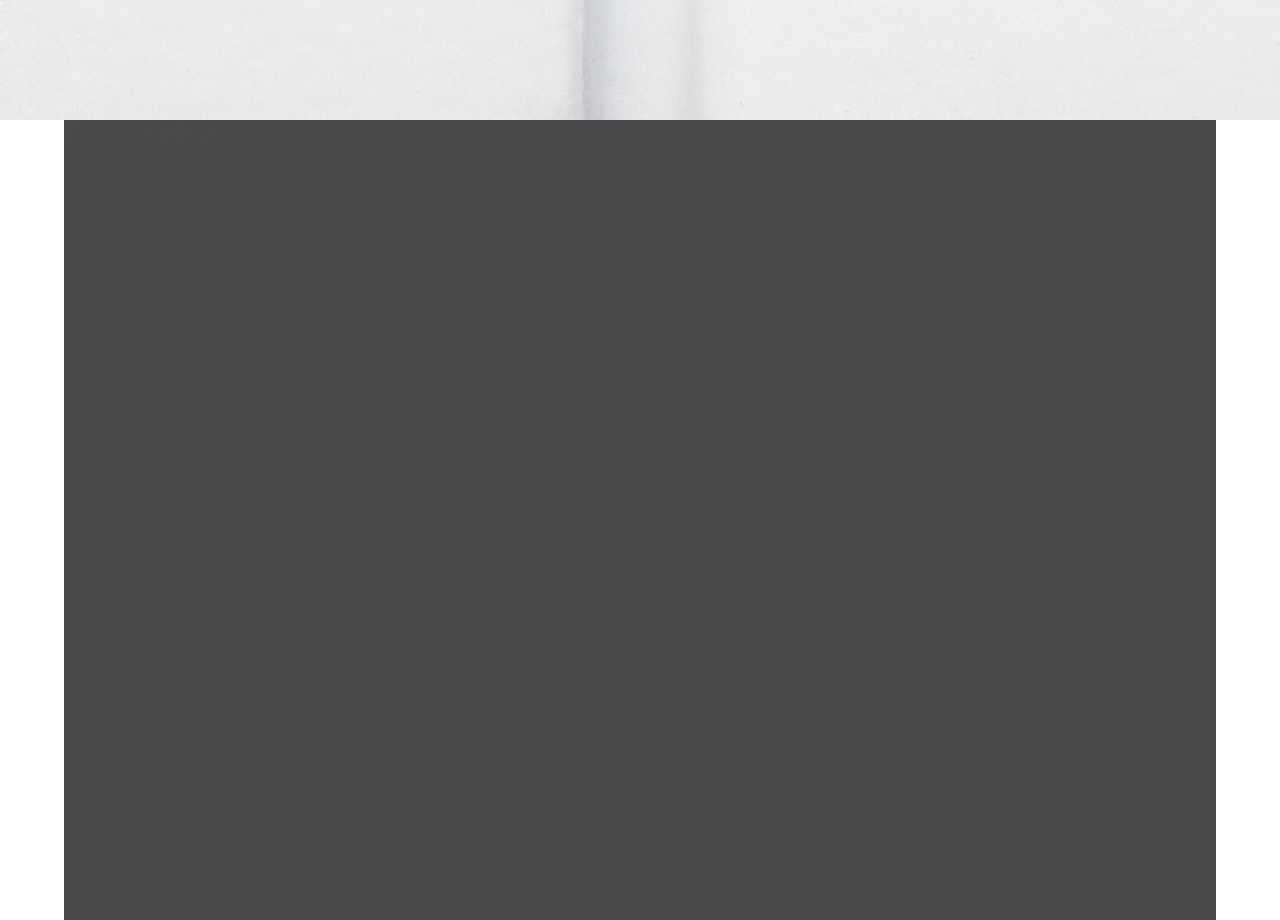
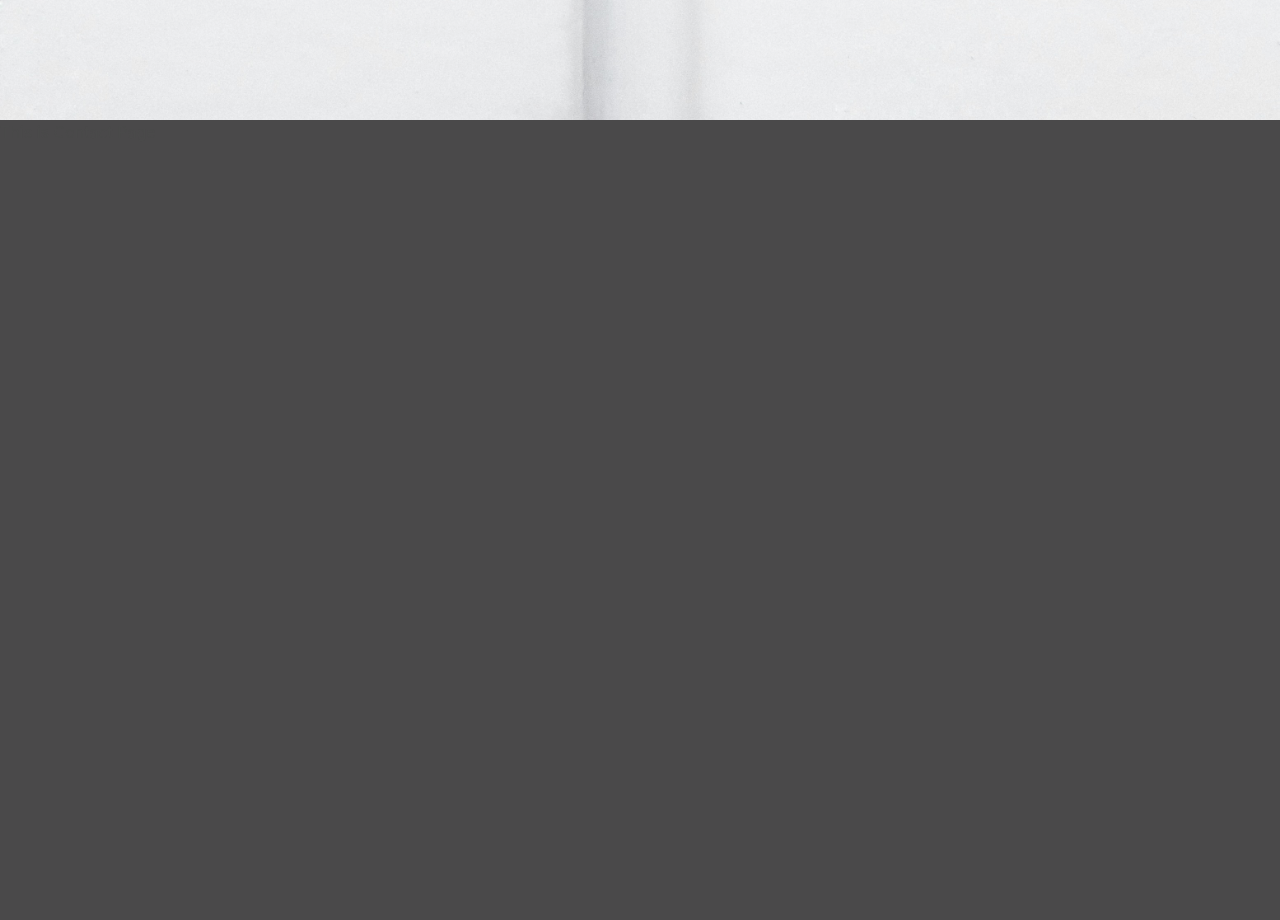
Before and after one commit to tyebanks/react-portfolio, a React (Create React App) app: page / in a window 1280 px wide. Shown: the part 3080-4000 px from the top of the page. Built offline with nearby package versions, Linux system fonts and the light colour scheme.

Commit message:
contact page width fixed

```diff
--- a/src/App.css
+++ b/src/App.css
@@ -42,7 +42,7 @@
 .Contact-Container {
   min-height: 100vh;
   background: #4A494A;
-  width:100%;
+  min-width:100%;
 }
 
 
```
